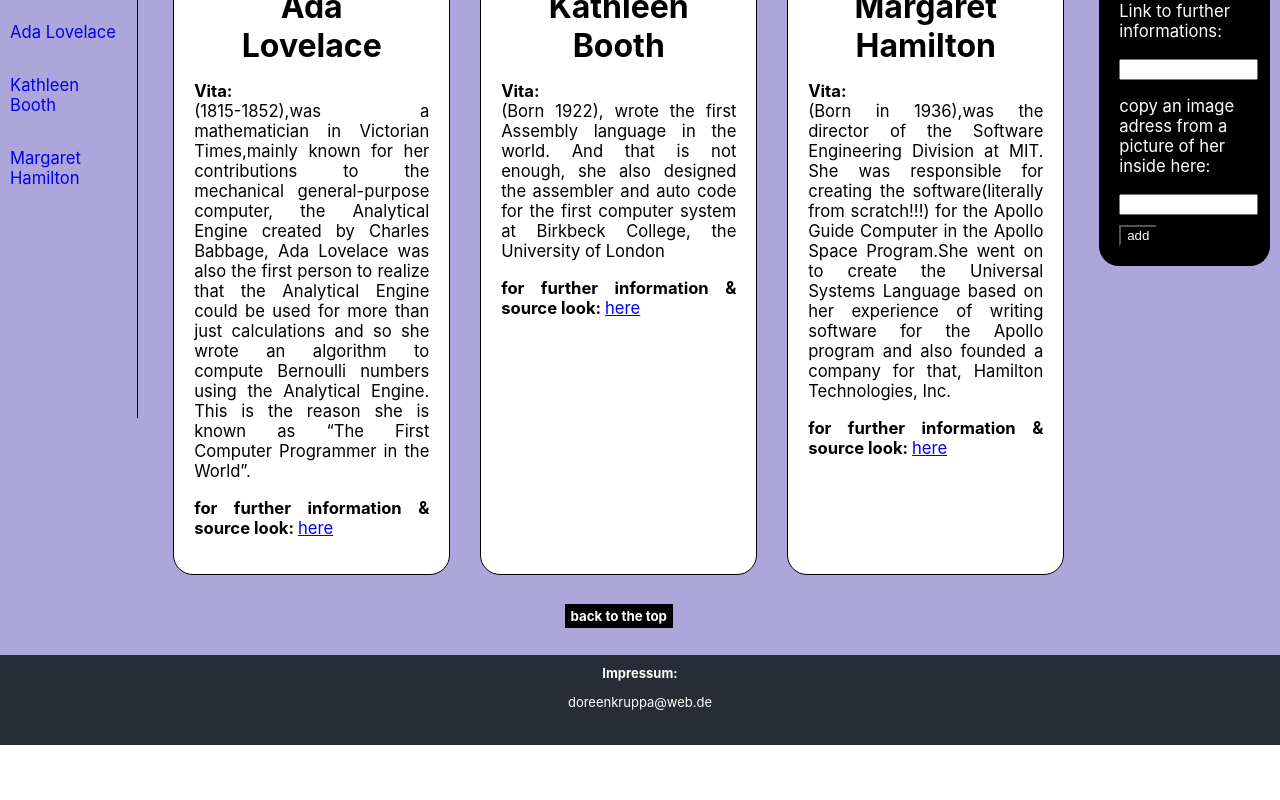
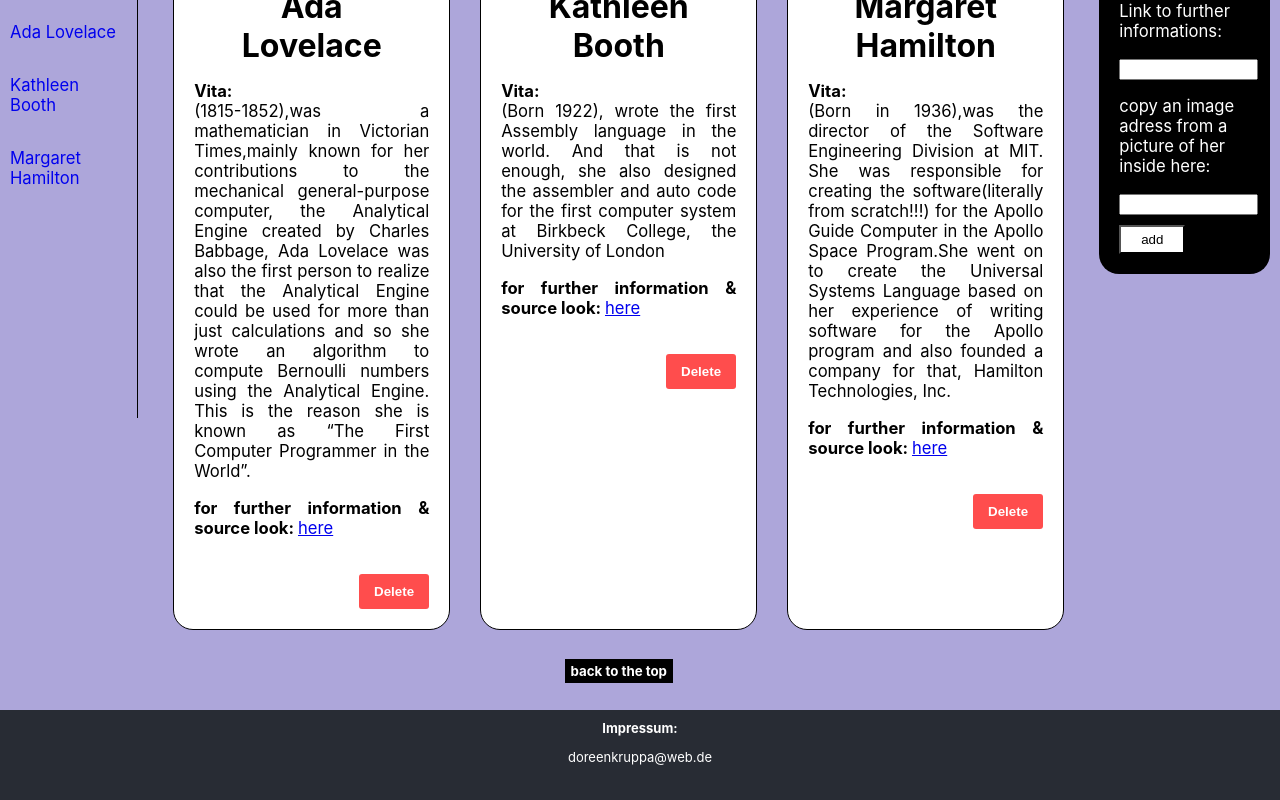
Before and after one commit to doreenkruppa/CodingE-Quality_my-final-frontend-project, a React (Create React App) app: page /pioneers in a window 1280 px wide. Shown: the part 717-1517 px from the top of the page. Before the commit the page ends 1462 px from the top, so only its background shows below. Built offline with nearby package versions, Linux system fonts and the light colour scheme.

Commit message:
added deleteButton

```diff
--- a/src/App.css
+++ b/src/App.css
@@ -48,11 +48,26 @@ input {
 }
 
 button {
-  background-color: black;
-  color: white;
+  background-color: white;
+  color: black;
+  padding: 5px 20px;
   margin-top: 10px;
 }
+.delete-button {
+  background-color: #ff4d4d;
+  color: white;
+  font-weight: bold;
+  width: 30%;
+  align-self: end;
+  border: none;
+  padding: 10px;
+  cursor: pointer;
+  border-radius: 3px;
+}
 
+.delete-button:hover {
+  background-color: #ff1a1a;
+}
 /*Components:*/
 
 /* Header */
--- a/src/views/Groups/GroupsCard.js
+++ b/src/views/Groups/GroupsCard.js
@@ -1,6 +1,6 @@
 import React from "react";
 
-export default function GroupsCard({ group }) {
+export default function GroupsCard({ group, onDelete }) {
   return (
     <div className="group-card">
       <img className="group-img" src={group.img} alt="Logo of the group" />
@@ -15,6 +15,9 @@ export default function GroupsCard({ group }) {
           <a href={group.contact}>{group.contact}</a>
         </p>
       </div>
+      <button className="delete-button" onClick={() => onDelete(group.name)}>
+        Delete
+      </button>
     </div>
   );
 }
--- a/src/views/Groups/GroupsList.js
+++ b/src/views/Groups/GroupsList.js
@@ -1,13 +1,16 @@
 import React, { useContext } from "react";
-
 import GroupsCard from "./GroupsCard";
 import { GroupsContext } from "../../context/GroupsContext";
 import GroupsForm from "./GroupsForm";
 import Sidebar from "../../components/Sidebar/Sidebar";
 
 export default function GroupsList() {
-  const { groups } = useContext(GroupsContext);
+  const { groups, setGroups } = useContext(GroupsContext);
 
+  const handleDelete = (groupName) => {
+    const updatedGroups = groups.filter((group) => group.name !== groupName);
+    setGroups(updatedGroups); // Aktualisiert die Gruppen im Context
+  };
   return (
     <>
       <div className="groups-container">
@@ -21,7 +24,9 @@ export default function GroupsList() {
 
           <div className="mapping-cards-container">
             {groups &&
-              groups.map((item, i) => <GroupsCard group={item} key={i} />)}
+              groups.map((item, i) => (
+                <GroupsCard group={item} key={i} onDelete={handleDelete} />
+              ))}
           </div>
 
           <div className="ankerlinks-container">
--- a/src/views/Pioneers/PioneersCard.js
+++ b/src/views/Pioneers/PioneersCard.js
@@ -1,6 +1,6 @@
 import React from "react";
 
-export default function PioneersCard({ pioneer }) {
+export default function PioneersCard({ pioneer, onDelete }) {
   return (
     <div className="pioneer-card">
       <img className="pioneer-img" src={pioneer.img} alt={pioneer.name} />
@@ -16,6 +16,9 @@ export default function PioneersCard({ pioneer }) {
           <a href={pioneer.furtherInfo}> here</a>
         </p>
       </div>
+      <button className="delete-button" onClick={() => onDelete(pioneer.name)}>
+        Delete
+      </button>
     </div>
   );
 }
--- a/src/views/Pioneers/PioneersList.js
+++ b/src/views/Pioneers/PioneersList.js
@@ -1,12 +1,18 @@
 import React, { useContext } from "react";
-
 import { PioneersContext } from "../../context/PioneersContext";
 import PioneersCard from "./PioneersCard";
 import PioneersForm from "./PioneersForm";
 import Sidebar from "../../components/Sidebar/Sidebar";
 
 export default function PioneersList() {
-  const { pioneers } = useContext(PioneersContext);
+  const { pioneers, setPioneers } = useContext(PioneersContext);
+  const handleDelete = (pioneerName) => {
+    const updatedPioneers = pioneers.filter(
+      (pioneer) => pioneer.name !== pioneerName
+    );
+    setPioneers(updatedPioneers); // Aktualisiert die Gruppen im Context
+  };
+
   return (
     <>
       <div className="pioneers-container">
@@ -19,7 +25,7 @@ export default function PioneersList() {
           <div className="mapping-cards-container">
             {pioneers &&
               pioneers.map((item, i) => (
-                <PioneersCard pioneer={item} key={i} />
+                <PioneersCard pioneer={item} key={i} onDelete={handleDelete} />
               ))}
           </div>
           <div className="ankerlinks-container">
```
